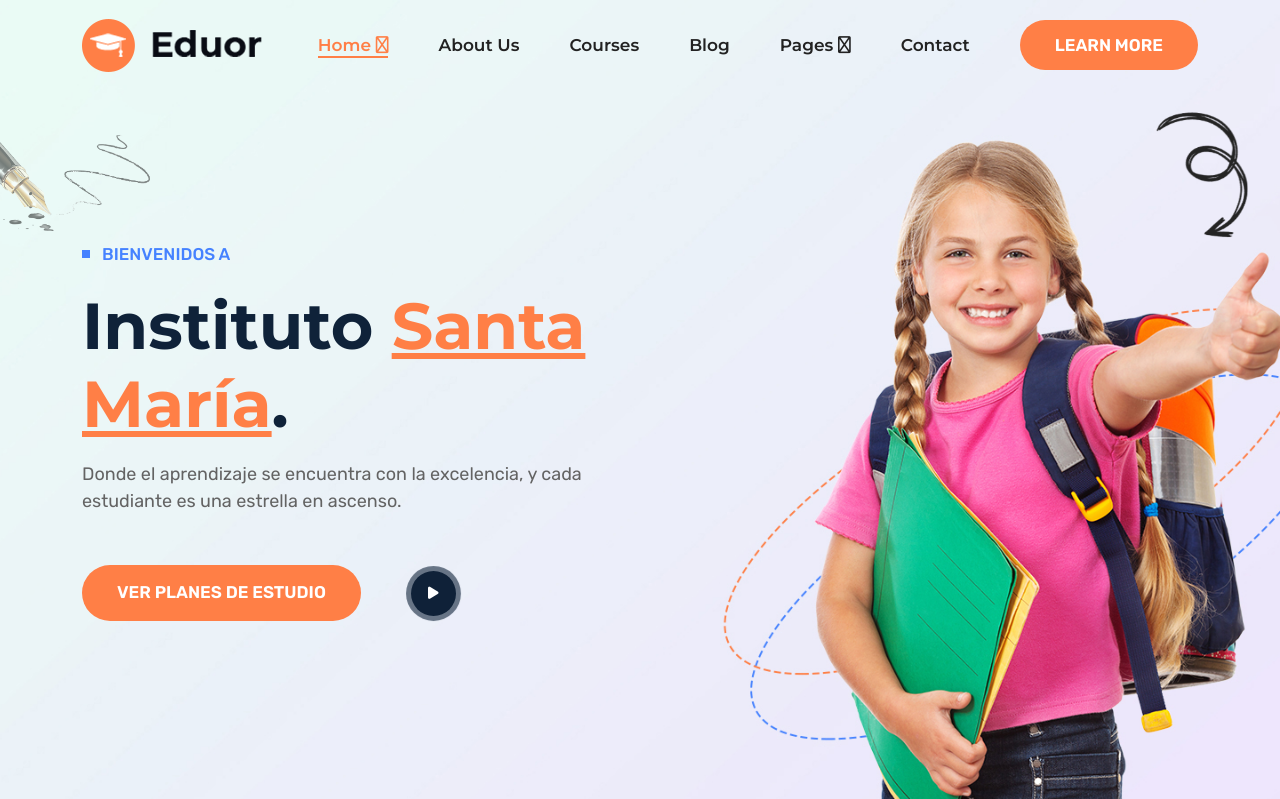
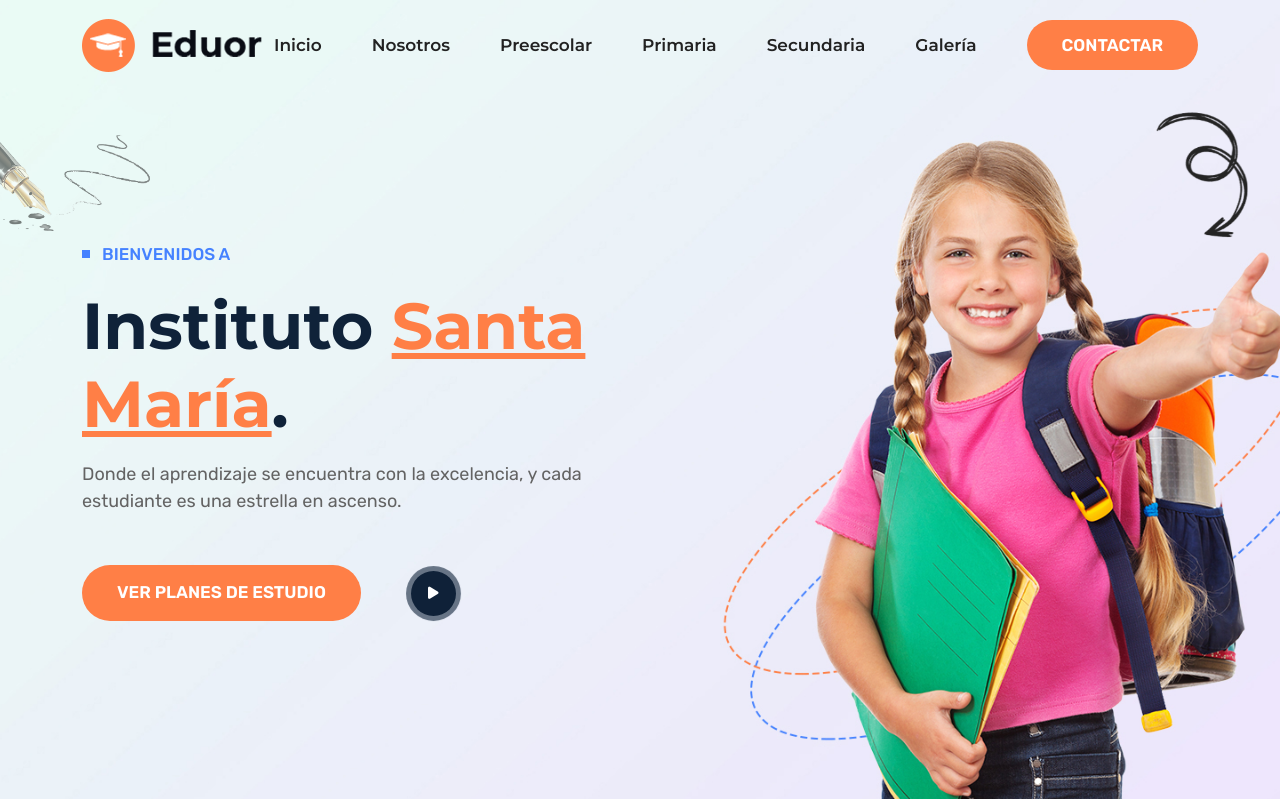
Before and after one commit to Ivonnemtz96/SantaMaria, a PHP site: page / in a window 1280 px wide. Shown: the top 799 px of the page. Run offline with PHP 8.4, Linux system fonts and the light colour scheme; some libraries are stand-ins or nearby versions.

Commit message:
header ok

```diff
--- a/includes/header.php
+++ b/includes/header.php
@@ -11,44 +11,25 @@
         <div class="collapse navbar-collapse" id="navbarNav">
             <ul class="navbar-nav ms-auto">
                 <li class="nav-item">
-                    <a class="nav-link active" href="index.html">Home <i class="far fa-angle-down"></i></a>
-                    <ul class="tf__droap_menu">
-                        <li><a class="active" href="index.html">home 1</a></li>
-                        <li><a href="index_2.html">home 2</a></li>
-                        <li><a href="index_3.html">home 3</a></li>
-                    </ul>
+                    <a class="nav-link" href="about_us.html">Inicio</a>
                 </li>
                 <li class="nav-item">
-                    <a class="nav-link" href="about_us.html">about us</a>
+                    <a class="nav-link" href="courses.html">Nosotros</a>
                 </li>
                 <li class="nav-item">
-                    <a class="nav-link" href="courses.html">courses</a>
+                    <a class="nav-link" href="courses.html">Preescolar</a>
                 </li>
                 <li class="nav-item">
-                    <a class="nav-link" href="blog.html">blog</a>
+                    <a class="nav-link" href="blog.html">Primaria</a>
                 </li>
                 <li class="nav-item">
-                    <a class="nav-link" href="#">pages <i class="far fa-angle-down"></i></a>
-                    <ul class="tf__droap_menu">
-                        <li><a href="courses_details.html">courses details</a></li>
-                        <li><a href="blog_details.html">blog details</a></li>
-                        <li><a href="events.html">event</a></li>
-                        <li><a href="event_details.html">event details</a></li>
-                        <li><a href="team.html">team</a></li>
-                        <li><a href="team_details.html">team details </a></li>
-                        <li><a href="error.html">error</a></li>
-                        <li><a href="faq.html">FAQs</a></li>
-                        <li><a href="sign_in.html">sign in</a></li>
-                        <li><a href="sign_up.html">sign up</a></li>
-                        <li><a href="terms_condition.html">terms and condition</a></li>
-                        <li><a href="privacy_policy.html">privacy policy</a></li>
-                    </ul>
+                    <a class="nav-link" href="contact.html">Secundaria</a>
                 </li>
                 <li class="nav-item">
-                    <a class="nav-link" href="contact.html">contact</a>
+                    <a class="nav-link" href="courses.html">Galería</a>
                 </li>
                 <li class="nav-item">
-                    <a class="nav-link common_btn" href="#">LEARN MORE</a>
+                    <a class="nav-link common_btn" href="#">CONTACTAR</a>
                 </li>
             </ul>
         </div>
```
